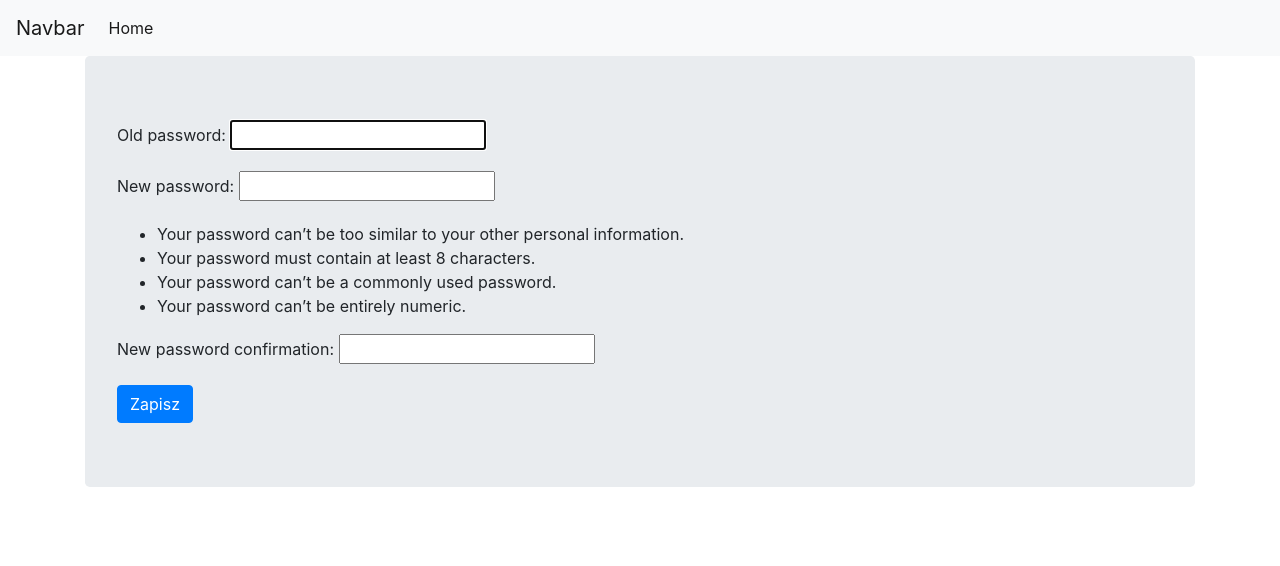
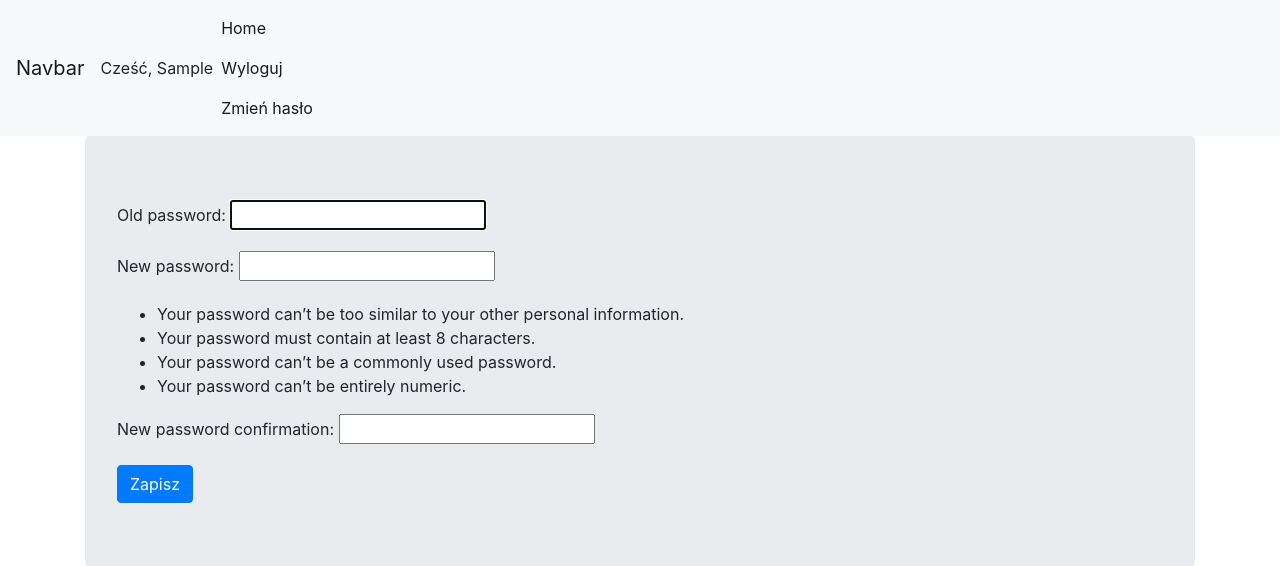
Before and after one commit to Mateusz296/DjangoProject, a Django app: page /password_change/ in a window 1280 px wide. Shown: the top 566 px of the page. Run offline with Django 3.2, Linux system fonts and the light colour scheme; the visitor is signed in with stand-in values (Sample User, id 1).

Commit message:
Base html uses login in template

```diff
--- a/viewer/templates/base.html
+++ b/viewer/templates/base.html
@@ -16,10 +16,23 @@
             <span class="navbar-toggler-icon"></span>
         </button>
 
+        {% if user.is_authenticated %}
+            <div>
+                {% if user.first_name %}Cześć, {{ user.first_name }}
+                {% else %}Cześć, {{ user.username }} {% endif %}
+            </div>
+        {% endif %}
+
         <div class="collapse navbar-collapse" id="navbarSupportedContent">
             <ul class="navbar-nav mr-auto">
                 <li class="nav-item active">
                     <a class="nav-link" href="#">Home <span class="sr-only">(current)</span></a>
+                    {% if user.is_authenticated %}
+                        <a class="nav-link" href=" {% url 'logout' %}">Wyloguj</a>
+                        <a class="nav-link" href=" {% url 'password_change' %}">Zmień hasło</a>
+                    {% else %}
+                        <a class="nav-link" href="{% url 'login' %}">Zaloguj</a>
+                    {% endif %}
                 </li>
             </ul>
         </div>
```
